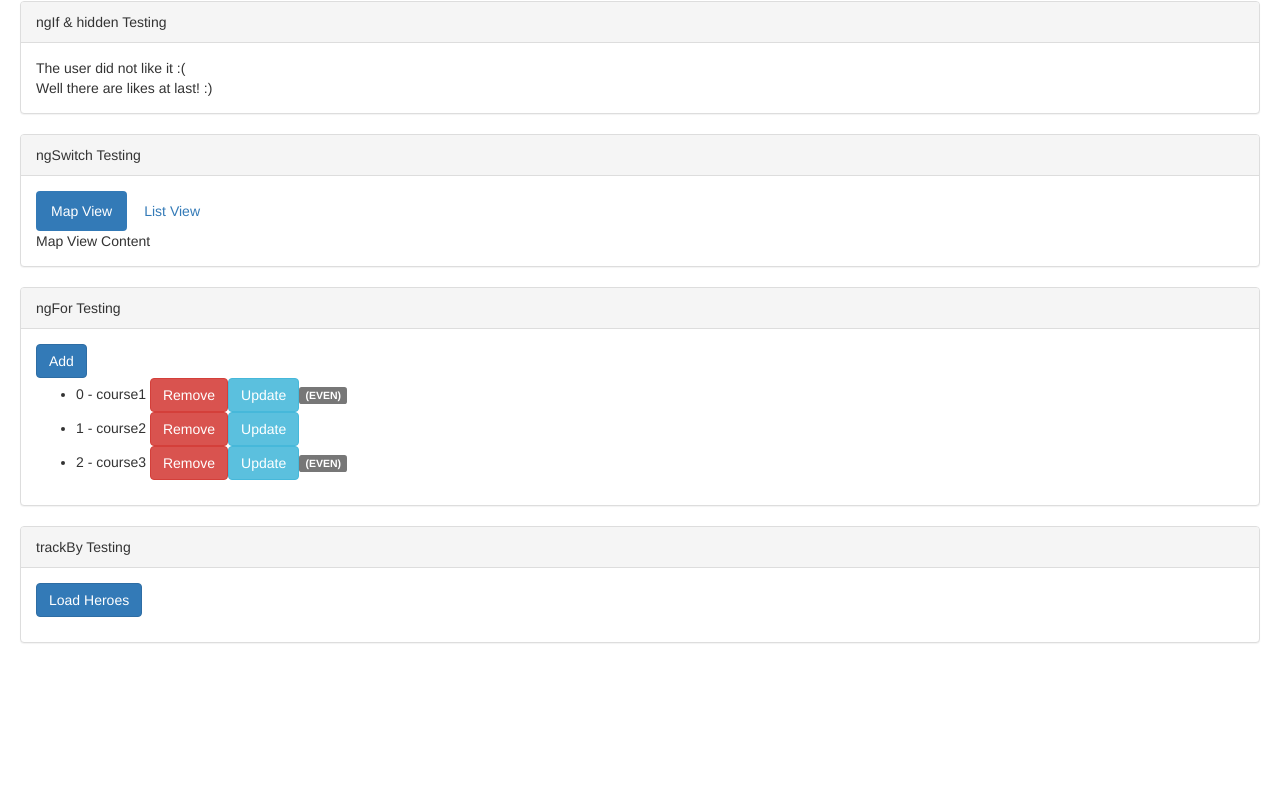
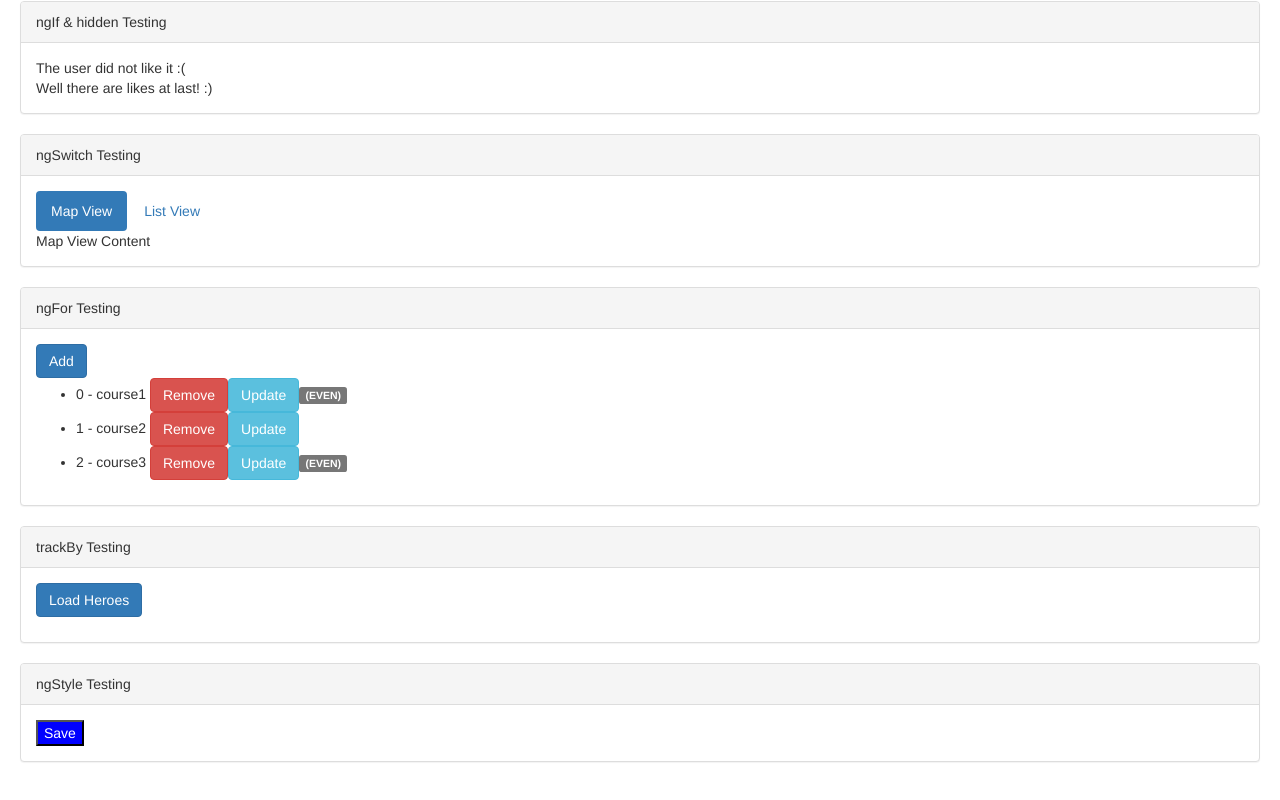
Before and after one commit to decline/udemy-angular4-crashcourse, an Angular app: page / in a window 1280 px wide. Shown: the part 1527-2327 px from the top of the page. Before the commit the page ends 2210 px from the top, so only its background shows below. Built offline with nearby package versions, Linux system fonts and the light colour scheme.

Commit message:
ngStyle property

```diff
--- a/src/app/app.component.html
+++ b/src/app/app.component.html
@@ -111,3 +111,18 @@
 
     </ng-container>
 </app-panel>
+
+<app-panel>
+    <ng-container class="heading">ngStyle Testing</ng-container>
+    <ng-container class="body">
+        <button
+            [ngStyle]="{
+                'backgroundColor': canSave ? 'blue' : 'gray',
+                'color': canSave ? 'white' : 'black'
+            }"
+        >
+            Save
+        </button>
+
+    </ng-container>
+</app-panel>
--- a/src/app/app.component.ts
+++ b/src/app/app.component.ts
@@ -29,6 +29,8 @@ export class AppComponent {
     ];
 
     heroes;
+
+    canSave = true;
 
     onFavoriteChanged(event: FavoriteChangedEvent) {
         console.log('Favorite changed! Is favorite: ' + event.isFavorite);
```
